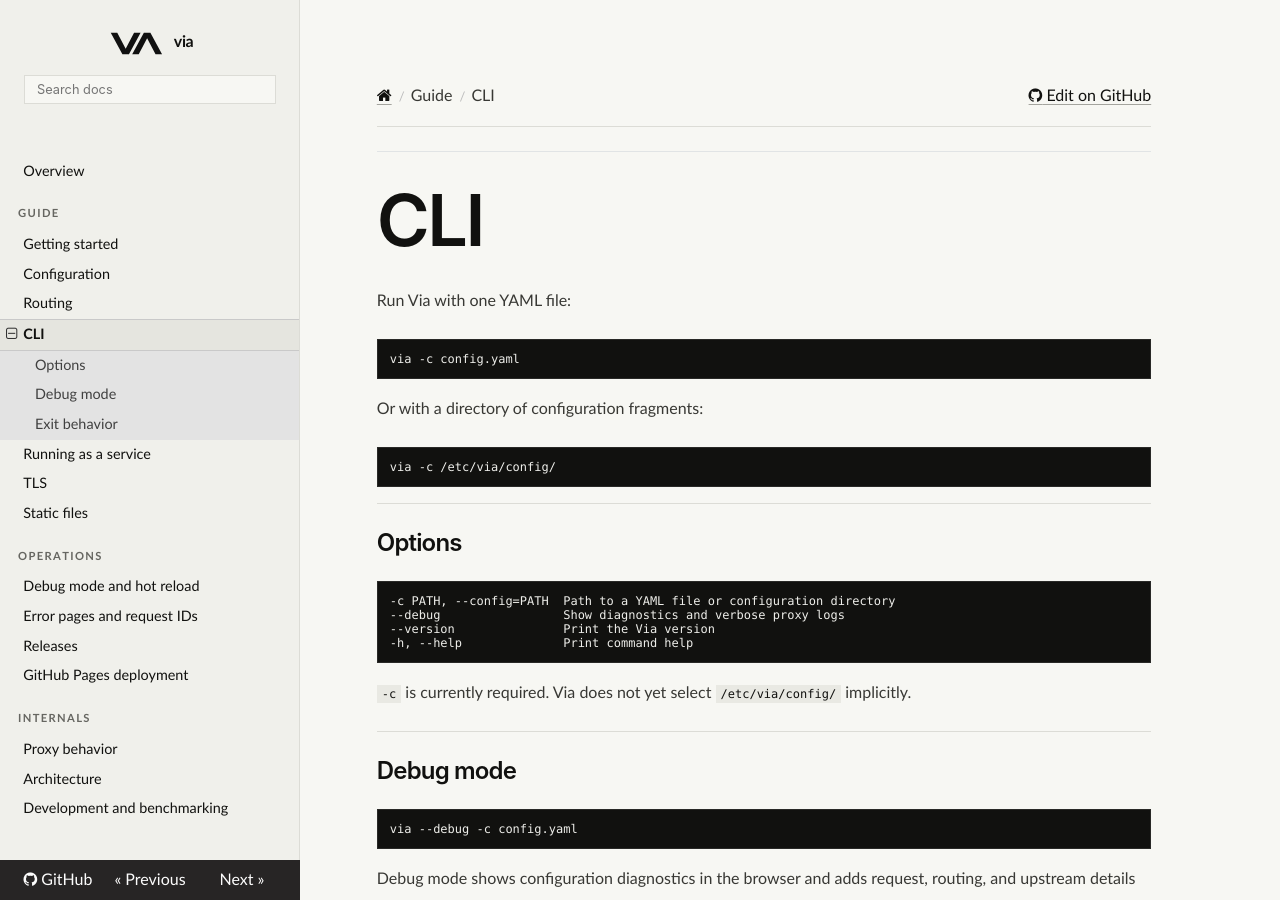
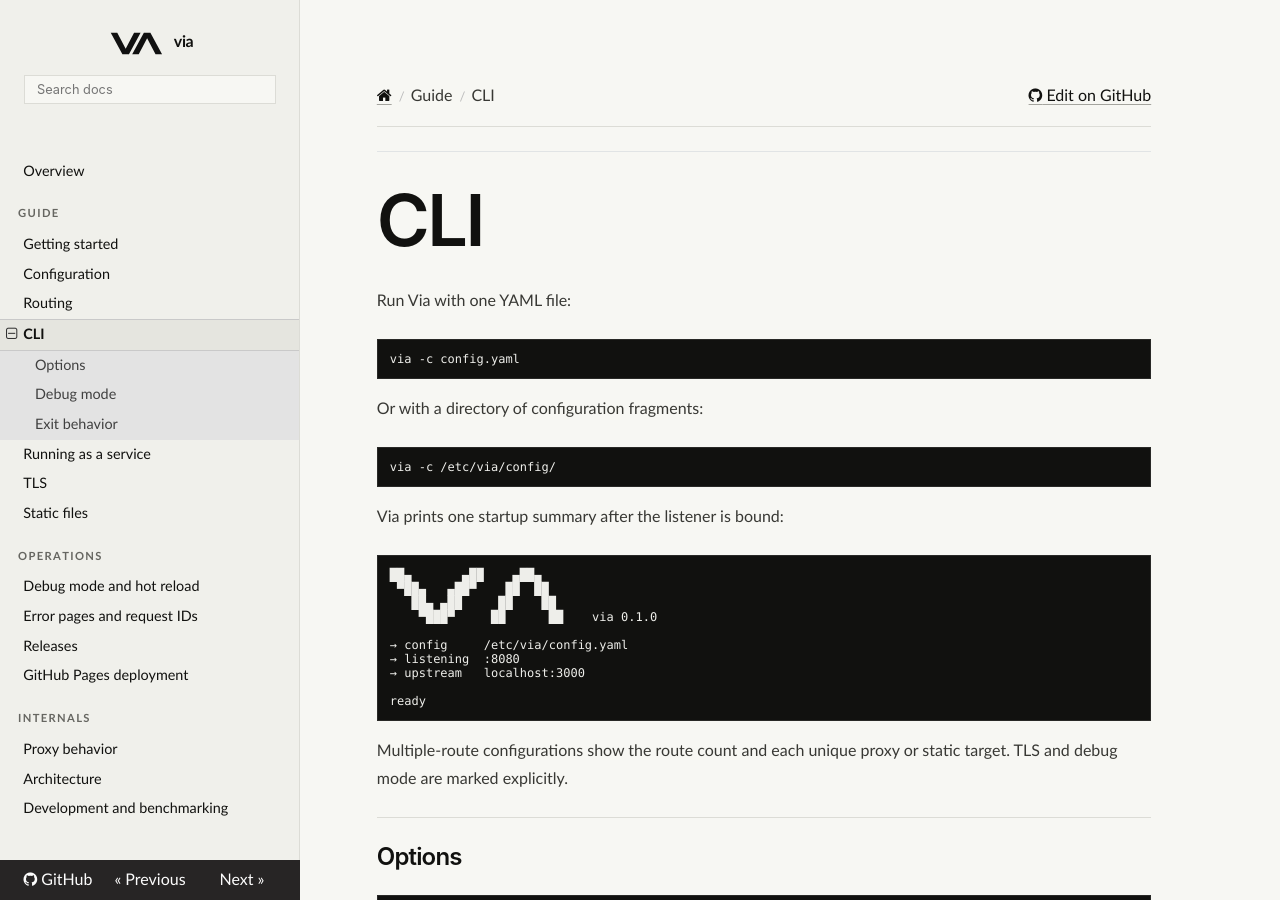
Before and after one commit to mkrdnk/via, an MkDocs documentation site: the page built from docs/cli.md, in a window 1280 px wide and 900 px high. Built offline with MkDocs 1.6.1, drawn with Linux system fonts in a browser that asks for light colours; nearby versions of some CDN libraries.

Commit message:
feat: add structured CLI startup banner

````diff
--- a/docs/cli.md
+++ b/docs/cli.md
@@ -11,6 +11,24 @@ Or with a directory of configuration fragments:
 ```sh
 via -c /etc/via/config/
 ```
+
+Via prints one startup summary after the listener is bound:
+
+```text
+██▄       ▄██    ▄██▄
+ ▀██▄   ▄██▀    ██  ██
+   ██▄ ▄██     ██    ██
+    ▀███▀     ██      ██    via 0.1.0
+
+→ config     /etc/via/config.yaml
+→ listening  :8080
+→ upstream   localhost:3000
+
+ready
+```
+
+Multiple-route configurations show the route count and each unique proxy or
+static target. TLS and debug mode are marked explicitly.
 
 ## Options
 
````
Also changed, not shown: 4 other files.
